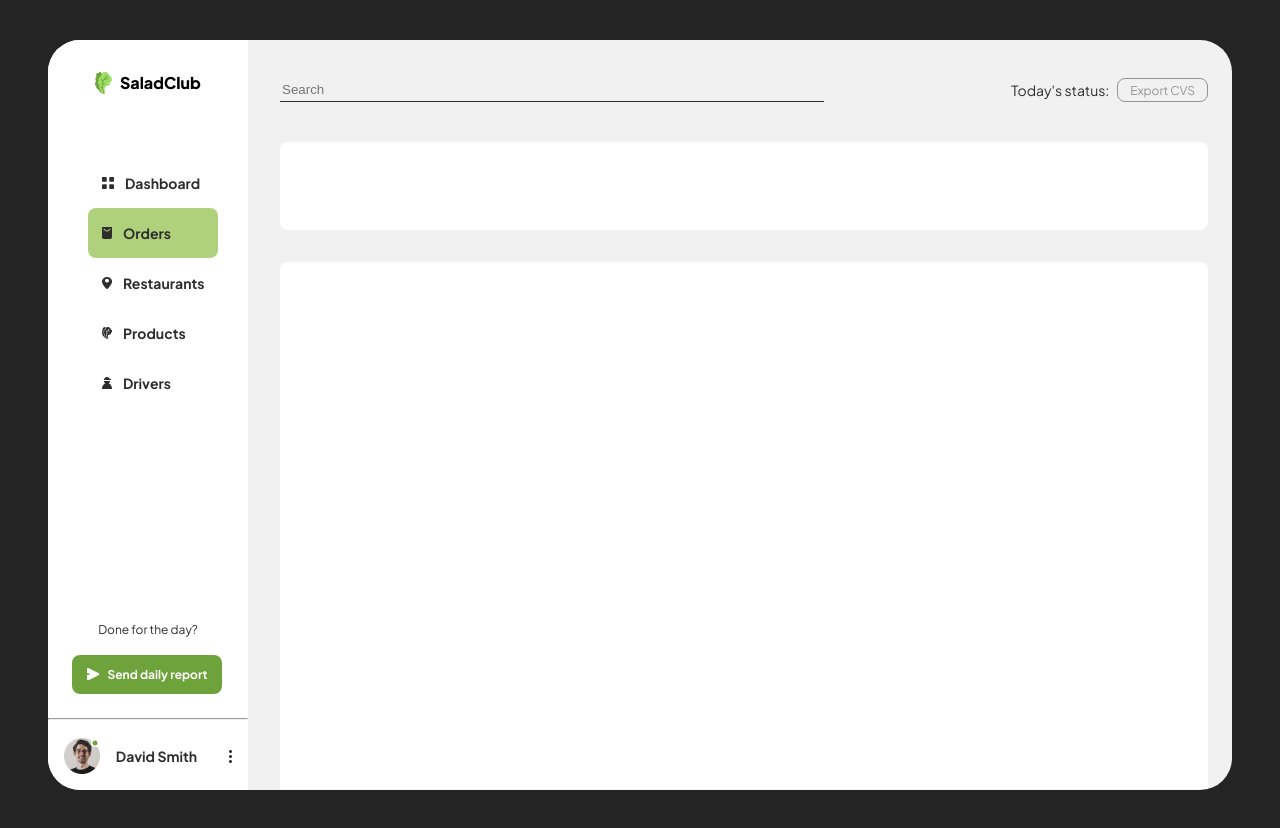
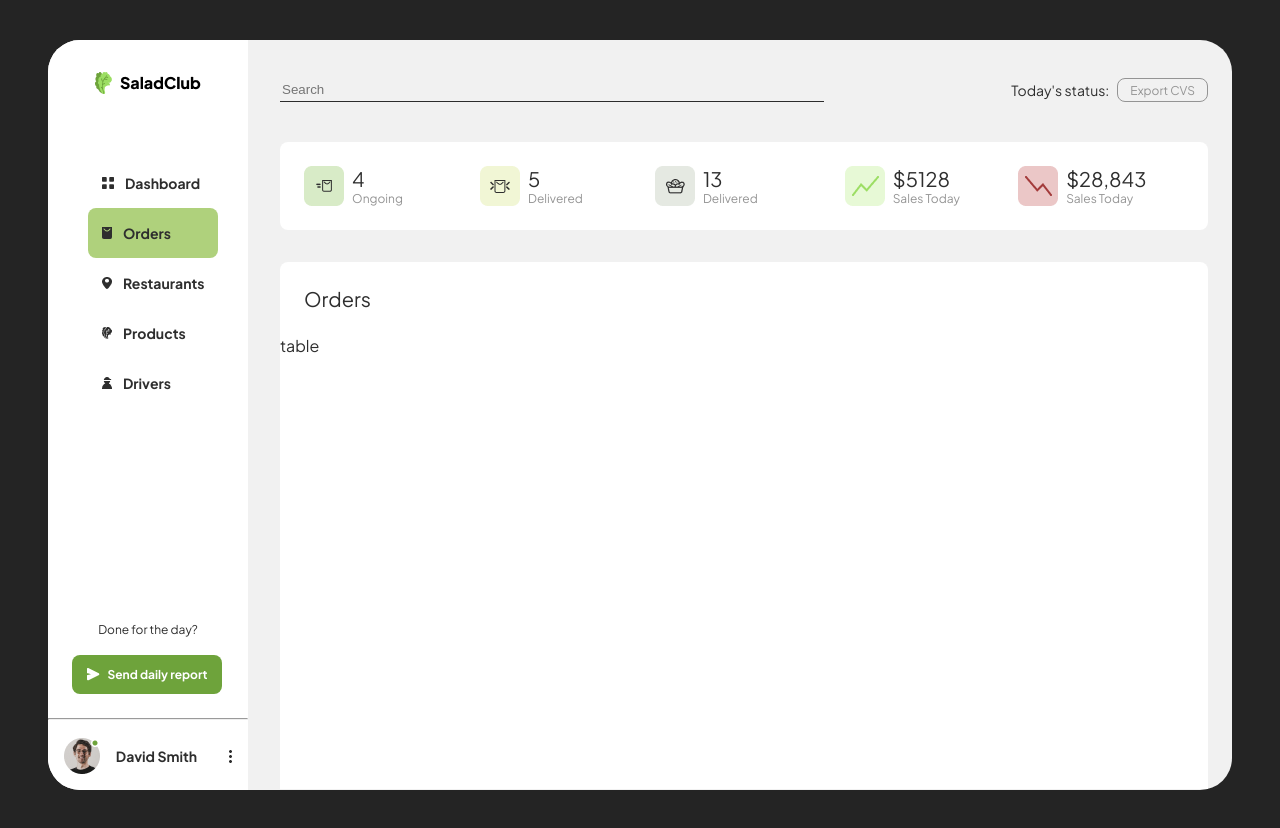
Before and after one commit to Vytamyn/SaladClub, a React (Vite) app: page /orders in a window 1280 px wide. Built offline with nearby package versions, Linux system fonts and the light colour scheme.

Commit message:
orders page header done, table to do

```diff
--- a/src/login/Login.css
+++ b/src/login/Login.css
@@ -19,6 +19,7 @@
     align-items: center;
     margin-bottom: 130px;
     margin-right: 32px;
+    margin-top: 32px;
 }
 
 .sign-in-container {
--- a/src/ordersPage/ordersPage.css
+++ b/src/ordersPage/ordersPage.css
@@ -25,4 +25,42 @@
     margin-top: 32px;
     border-top-left-radius: 8px;
     border-top-right-radius: 8px;
+    flex-direction: column;
 }
+
+.orders-page-ongoing {
+    display: flex;
+    margin: 24px 53px 24px 24px;
+}
+
+.orders-page-delivered {
+    display: flex;
+    margin: 24px 48px 24px 24px;
+}
+
+.orders-page-orders {
+    display: flex;
+    margin: 24px 63px 24px 24px;
+}
+
+.orders-page-today {
+    display: flex;
+    margin: 24px 34px 24px 24px;
+}
+
+.orders-page-month {
+    display: flex;
+    margin: 24px auto 24px 24px;
+}
+
+.orders-page-icons-text {
+    display: flex;
+    margin-left: 8px;
+    align-items: baseline;
+    flex-direction: column;
+}
+
+.orders-page-table-header {
+    display: flex;
+    margin: 24px;
+}
--- a/src/ordersPage/ordersPage.jsx
+++ b/src/ordersPage/ordersPage.jsx
@@ -7,8 +7,18 @@ import ongoingIcon from "../img/ongoingIcon.png";
 import deliveredIcon from "../img/deliveredIcon.png";
 import ordersIcon from "../img/ordersIcon.png";
 import data from "../assets/data";
+import upChartIcon from "../img/upChartIcon.png";
+import downChartIcon from "../img/downChartIcon.png";
 
 function OrdersPage() {
+  const ongoingCount = data.filter(
+    (order) => order.Status === "In-delivery"
+  ).length;
+  const deliveredCount = data.filter(
+    (order) => order.Status === "Delivered"
+  ).length;
+  const totalOrdersCount = data.length;
+
   return (
     <div className="main-frame">
       <Sidebar />
@@ -20,8 +30,49 @@ function OrdersPage() {
             <button className="button-bordered">Export CVS</button>
           </div>
         </div>
-        <div className="orders-info"></div>
-        <div className="orders-table"></div>
+        <div className="orders-info">
+          <div className="orders-page-ongoing">
+            <img src={ongoingIcon} alt="Ongoing delivery icon" />
+            <div className="orders-page-icons-text">
+              <h2>{ongoingCount}</h2>
+              <p className="p-gray">Ongoing</p>
+            </div>
+          </div>
+          <div className="orders-page-delivered">
+            <img src={deliveredIcon} alt="Delivered icon" />
+            <div className="orders-page-icons-text">
+              <h2>{deliveredCount}</h2>
+              <p className="p-gray">Delivered</p>
+            </div>
+          </div>
+          <div className="orders-page-orders">
+            <img src={ordersIcon} alt="Orders icon" />
+            <div className="orders-page-icons-text">
+              <h2>{totalOrdersCount}</h2>
+              <p className="p-gray">Delivered</p>
+            </div>
+          </div>
+          <div className="orders-page-today">
+            <img src={upChartIcon} alt="Sales today chart" />
+            <div className="orders-page-icons-text">
+              <h2>$5128</h2>
+              <p className="p-gray">Sales Today</p>
+            </div>
+          </div>
+          <div className="orders-page-month">
+            <img src={downChartIcon} alt="Sales this month chart" />
+            <div className="orders-page-icons-text">
+              <h2>$28,843</h2>
+              <p className="p-gray">Sales Today</p>
+            </div>
+          </div>
+        </div>
+        <div className="orders-table">
+          <div className="orders-page-table-header">
+            <h2>Orders</h2>
+          </div>
+          <div className="orders-page-table">table</div>
+        </div>
       </div>
     </div>
   );
```
